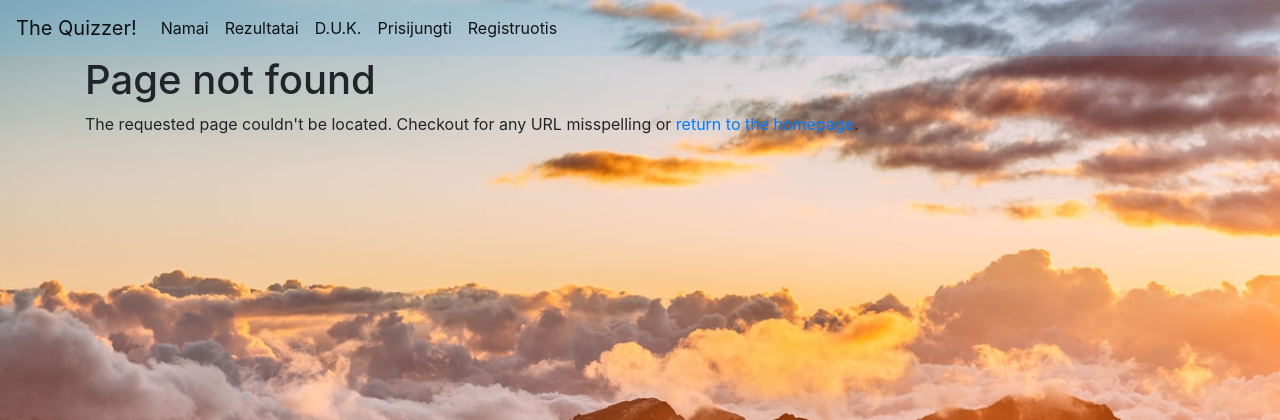
After one commit to Tortonas/The-Quizzer, a Symfony app: template templates/bundles/TwigBundle/Exception/error404.html.twig in a window 1280 px wide. The commit adds this page. Shown: the top 420 px of the page. Run offline with Twig, Linux system fonts and the light colour scheme; the template is opened without the code that fills it, so the values that code supplies are empty; some libraries are stand-ins or nearby versions.

Commit message:
SEO Title

```diff
--- a/src/Controller/HomeController.php
+++ b/src/Controller/HomeController.php
@@ -114,6 +114,8 @@ class HomeController extends AbstractController
             $showQuestion = true;
         }
 
+        $lastQuestionAnswerer = $entityManager->getRepository(QuestionAnswer::class)->findOneBy(array(), array('id' => 'DESC'));
+
         return $this->render('home/index.html.twig', [
             'closePopupForm' => $closePopupForm->createView(),
             'question' => $question,
@@ -121,6 +123,7 @@ class HomeController extends AbstractController
             'showQuestion' => $showQuestion,
             'submitAnswerForm' => $submitAnswerForm->createView(),
             'showWelcomeScreen' => $showWelcomeScreen,
+            'lastQuestionAnswerer' => $lastQuestionAnswerer->getUsername(),
         ]);
     }
 
--- a/templates/base.html.twig
+++ b/templates/base.html.twig
@@ -3,10 +3,12 @@
     <head>
         <meta charset="UTF-8">
         <meta name="viewport" content="width=device-width, initial-scale=1, shrink-to-fit=no">
+        <meta name="keywords" content="SUSIGALVOT,SUSIGALVOT,SUSIGALVOT">
+        <meta name="description" content="{% block description %}Quizzer.lt{% endblock %}">
+        <meta name="author" content="Valentinas Kasteckis">
+        <link rel="icon" href="{{ asset('favicon.ico') }}" type="image/ico" sizes="16x16">
         <link rel="stylesheet" href="{{ asset('style/bootstrap.min.css') }}" integrity="sha384-ggOyR0iXCbMQv3Xipma34MD+dH/1fQ784/j6cY/iJTQUOhcWr7x9JvoRxT2MZw1T" crossorigin="anonymous">
         <link rel="stylesheet" href="{{ asset('style/stylesheet.css') }}">
-        <script src="https://apis.google.com/js/platform.js" async defer></script>
-        <meta name="google-signin-client_id" content="732501619027-0j1uflgbf6tsfvs7a3oc4pfqjv6m106s.apps.googleusercontent.com">
         <style>
             body {
                 background: url({{ asset('img/background.jpg') }}) no-repeat center center fixed;
@@ -16,7 +18,7 @@
                 -o-background-size: cover;
             }
         </style>
-        <title>{% block title %}NOT SET TITLE{% endblock %}</title>
+        <title>{% block title %}Quizzer.lt{% endblock %}</title>
         {% block stylesheets %}{% endblock %}
     </head>
     <body>
@@ -25,6 +27,7 @@
         <button class="navbar-toggler" type="button" data-toggle="collapse" data-target="#navbarSupportedContent" aria-controls="navbarSupportedContent" aria-expanded="false" aria-label="Toggle navigation">
             <span class="navbar-toggler-icon"></span>
         </button>
+
 
         <div class="collapse navbar-collapse" id="navbarSupportedContent">
             <ul class="navbar-nav mr-auto">
@@ -55,6 +58,7 @@
             </ul>
         </div>
     </nav>
+
         <div class="container">
             {% block body %}{% endblock %}
         </div>
--- /dev/null
+++ b/templates/bundles/TwigBundle/Exception/error404.html.twig
@@ -0,0 +1,10 @@
+{% extends 'base.html.twig' %}
+
+{% block body %}
+    <h1>Page not found</h1>
+
+    <p>
+        The requested page couldn't be located. Checkout for any URL
+        misspelling or <a href="{{ path('homepage') }}">return to the homepage</a>.
+    </p>
+{% endblock %}
--- a/templates/faq/index.html.twig
+++ b/templates/faq/index.html.twig
@@ -1,6 +1,6 @@
 {% extends 'base.html.twig' %}
 
-{% block title %}Hello FAQController!{% endblock %}
+{% block title %}Quizzer - Dažniausiai užduodami klausimai mums{% endblock %}
 
 {% block body %}
     <h1 class="text-center mt-5">Dažniausiai užduodami klausimai</h1>
--- a/templates/home/index.html.twig
+++ b/templates/home/index.html.twig
@@ -1,6 +1,7 @@
 {% extends 'base.html.twig' %}
 
-{% block title %}Hello HomeController!{% endblock %}
+{% block title %}Quizzer - Bene didžiausias klausimanijos žaidimas{% endblock %}
+{% block description %}Quizzer - {% endblock %}
 
 {% block body %}
 
@@ -49,7 +50,7 @@
         <div class="card mx-auto mt-5 transparent card-size">
             <div class="card-body">
                 <h2 class="card-title text-center">Klausimas</h2>
-                <h6 class="card-subtitle mb-2">Į paskutinį klausimą atsakė - Anonimas</h6>
+                <h6 class="card-subtitle mb-2">Į paskutinį klausimą atsakė - {{ lastQuestionAnswerer }}</h6>
                 <h6 class="card-subtitle mb-2">Klausimas atsinaujins - {{ question[0].timeModified|date_modify("+10 minutes")|date('Y-m-d H:i:s') }}</h6>
                 <h3 class="card-text">{{ question[0].question }}</h3>
                 {{ form_start(submitAnswerForm) }}
--- a/templates/home/nicknameSubmit.html.twig
+++ b/templates/home/nicknameSubmit.html.twig
@@ -5,7 +5,7 @@
 {% block body %}
 
         <div class="card mx-auto transparent mt-5 card-size">
-            <img src="https://i.imgur.com/i4SufCS.png" class="card-img-top" alt="SUSIGALVOTI ALT DECSRIPTION">
+            <img src="https://i.imgur.com/i4SufCS.png" class="card-img-top" alt="welcoming photo">
             <div class="card-body">
                 <h3 class="card-title">Ačiū, kad nusistatėi savo slapyvardį! Siūlyčiau <a href="{{ path('app_register') }}">užsiregistruoti</a>, nes tik užsiregistravus tavo atsakyti klausimai skaičiuosis 😉</h3>
                 <form method="POST">
--- a/templates/profile/changeEmail.html.twig
+++ b/templates/profile/changeEmail.html.twig
@@ -1,6 +1,6 @@
 {% extends 'base.html.twig' %}
 
-{% block title %}Hello ProfileController!{% endblock %}
+{% block title %}Quizzer - elektroninio pašto keitimo forma{% endblock %}
 
 {% block body %}
     <div class="mt-5 card card-size transparent mx-auto">
--- a/templates/profile/changePass.html.twig
+++ b/templates/profile/changePass.html.twig
@@ -1,6 +1,6 @@
 {% extends 'base.html.twig' %}
 
-{% block title %}Hello ProfileController!{% endblock %}
+{% block title %}Quizzer - slaptažodžio keitimo forma{% endblock %}
 
 {% block body %}
     <div class="mt-5 card card-size transparent mx-auto">
--- a/templates/profile/index.html.twig
+++ b/templates/profile/index.html.twig
@@ -1,6 +1,6 @@
 {% extends 'base.html.twig' %}
 
-{% block title %}Hello ProfileController!{% endblock %}
+{% block title %}Quizzer - {{ user.username }} profilis {% endblock %}
 
 {% block body %}
     <div class="card card-size transparent mx-auto mt-5">
--- a/templates/registration/register.html.twig
+++ b/templates/registration/register.html.twig
@@ -1,6 +1,6 @@
 {% extends 'base.html.twig' %}
 
-{% block title %}Register{% endblock %}
+{% block title %}Quizzer - registruokis į klausimanija online pas mus{% endblock %}
 
 {% block body %}
 
--- a/templates/results/index.html.twig
+++ b/templates/results/index.html.twig
@@ -1,6 +1,6 @@
 {% extends 'base.html.twig' %}
 
-{% block title %}Hello ResultsController!{% endblock %}
+{% block title %}Quizzer - klausimanijos žaidimo patys geriausi{% endblock %}
 
 {% block body %}
     <div class="card transparent mt-5">
--- a/templates/security/login.html.twig
+++ b/templates/security/login.html.twig
@@ -1,6 +1,6 @@
 {% extends 'base.html.twig' %}
 
-{% block title %}Log in!{% endblock %}
+{% block title %}Quizzer - prisijunk prie bene didžiausios klausimanijos{% endblock %}
 
 {% block body %}
         <form method="post" class="mt-5">
```
Also changed, not shown: public/favicon.ico (added). Lines whose indentation alone changed are shown as unchanged.
